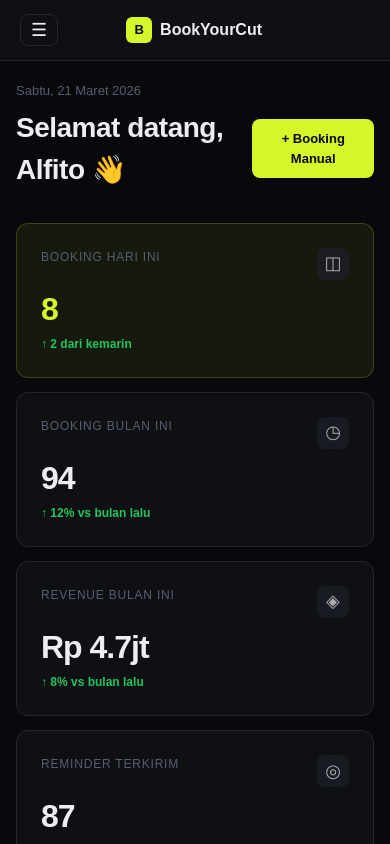
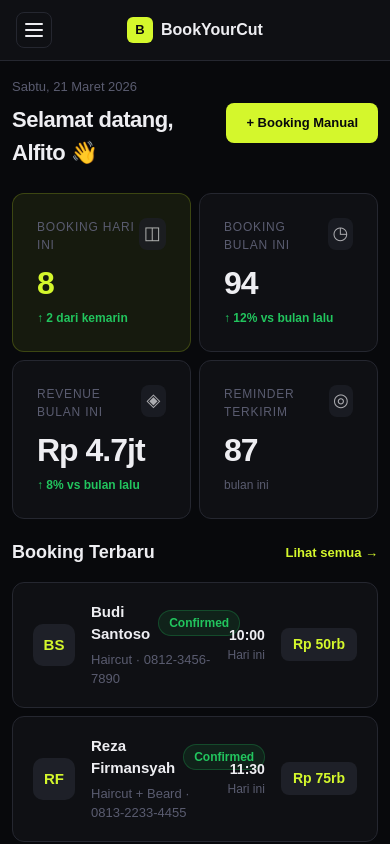
Before and after one commit to alfitof/bookyourcut, a Next.js app: page /dashboard in a window 390 px wide. Shown: the top 844 px of the page. Built offline with nearby package versions, Linux system fonts and the light colour scheme.

Commit message:
fixing responsive

```diff
--- a/app/dashboard/layout.tsx
+++ b/app/dashboard/layout.tsx
@@ -30,7 +30,7 @@ export default function DashboardLayout({
             display: "none",
             alignItems: "center",
             justifyContent: "space-between",
-            padding: "14px 20px",
+            padding: "12px 16px",
             borderBottom: "1px solid var(--border)",
             background: "var(--surface)",
             position: "sticky",
@@ -38,6 +38,7 @@ export default function DashboardLayout({
             zIndex: 50,
           }}
         >
+          {/* Hamburger button */}
           <button
             onClick={() => setSidebarOpen(true)}
             style={{
@@ -45,14 +46,51 @@ export default function DashboardLayout({
               border: "1px solid var(--border)",
               borderRadius: "var(--r-sm)",
               color: "var(--text)",
-              fontSize: "18px",
               cursor: "pointer",
-              padding: "6px 10px",
-              lineHeight: 1,
+              width: "36px",
+              height: "36px",
+              display: "flex",
+              alignItems: "center",
+              justifyContent: "center",
+              flexShrink: 0,
+              padding: 0,
             }}
           >
-            ☰
+            <svg
+              width="18"
+              height="14"
+              viewBox="0 0 18 14"
+              fill="none"
+              xmlns="http://www.w3.org/2000/svg"
+            >
+              <rect
+                x="0"
+                y="0"
+                width="18"
+                height="2"
+                rx="1"
+                fill="currentColor"
+              />
+              <rect
+                x="0"
+                y="6"
+                width="18"
+                height="2"
+                rx="1"
+                fill="currentColor"
+              />
+              <rect
+                x="0"
+                y="12"
+                width="18"
+                height="2"
+                rx="1"
+                fill="currentColor"
+              />
+            </svg>
           </button>
+
+          {/* Logo center — sama persis dengan Sidebar */}
           <div style={{ display: "flex", alignItems: "center", gap: "8px" }}>
             <div
               style={{
@@ -81,7 +119,9 @@ export default function DashboardLayout({
               BookYourCut
             </span>
           </div>
-          <div style={{ width: "40px" }} />
+
+          {/* Spacer kanan agar logo tetap center */}
+          <div style={{ width: "36px", flexShrink: 0 }} />
         </div>
 
         <main style={{ flex: 1, overflowY: "auto", overflowX: "hidden" }}>
--- a/app/dashboard/page.tsx
+++ b/app/dashboard/page.tsx
@@ -1,5 +1,5 @@
 "use client";
-import { useState } from "react";
+import { useState, useEffect } from "react";
 import Link from "next/link";
 import StatCard from "@/components/StatCard";
 import BookingCard from "@/components/BookingCard";
@@ -108,13 +108,19 @@ export default function DashboardPage() {
     time: SLOTS[0],
   });
   const [formError, setFormError] = useState("");
+  const [today, setToday] = useState(""); // kosong dulu, isi di client
 
-  const today = new Date().toLocaleDateString("id-ID", {
+  // fix hydration: date formatting hanya di client
+  useEffect(() => {
+    setToday(
+      new Date().toLocaleDateString("id-ID", {
         weekday: "long",
         year: "numeric",
         month: "long",
         day: "numeric",
-  });
+      }),
+    );
+  }, []);
 
   function handleAddBooking() {
     if (!form.name.trim() || !form.phone.trim() || !form.date) {
@@ -151,10 +157,25 @@ export default function DashboardPage() {
     setShowModal(false);
   }
 
+  function handleCloseModal() {
+    setShowModal(false);
+    setFormError("");
+    setForm({
+      name: "",
+      phone: "",
+      service: SERVICES[0],
+      date: "",
+      time: SLOTS[0],
+    });
+  }
+
   return (
-    <div style={{ padding: "36px 40px" }} className="dashboard-page">
-      {/* Header */}
-      <div className="anim-fade-up" style={{ marginBottom: "32px" }}>
+    <div className="dash-page">
+      {/* ── HEADER ── */}
+      <div className="anim-fade-up dash-header">
+        <div>
+          {/* today hanya render kalau sudah ada nilainya — hindari mismatch */}
+          {today && (
             <p
               style={{
                 color: "var(--text-muted)",
@@ -164,23 +185,9 @@ export default function DashboardPage() {
             >
               {today}
             </p>
-        <div
-          style={{
-            display: "flex",
-            justifyContent: "space-between",
-            alignItems: "center",
-          }}
-        >
-          <h1
-            style={{
-              fontFamily: "Cabinet Grotesk, sans-serif",
-              fontSize: "28px",
-              fontWeight: 900,
-              letterSpacing: "-0.5px",
-            }}
-          >
-            Selamat datang, Alfito 👋
-          </h1>
+          )}
+          <h1 className="dash-title">Selamat datang, Alfito 👋</h1>
+        </div>
         <button
           onClick={() => setShowModal(true)}
           style={{
@@ -192,23 +199,16 @@ export default function DashboardPage() {
             fontWeight: 700,
             cursor: "pointer",
             border: "none",
+            whiteSpace: "nowrap",
+            flexShrink: 0,
           }}
         >
           + Booking Manual
         </button>
       </div>
-      </div>
 
-      {/* Stats — full width 4 kolom */}
-      <div
-        className="anim-fade-up delay-1 stats-grid"
-        style={{
-          display: "grid",
-          gridTemplateColumns: "repeat(4, 1fr)",
-          gap: "14px",
-          marginBottom: "32px",
-        }}
-      >
+      {/* ── STATS ── */}
+      <div className="anim-fade-up delay-1 dash-stats">
         <StatCard
           label="Booking Hari Ini"
           value="8"
@@ -239,18 +239,10 @@ export default function DashboardPage() {
         />
       </div>
 
-      {/* Content grid */}
-      <div
-        className="dashboard-grid"
-        style={{
-          display: "grid",
-          gridTemplateColumns: "1fr 340px",
-          gap: "20px",
-          alignItems: "start",
-        }}
-      >
+      {/* ── CONTENT GRID ── */}
+      <div className="anim-fade-up delay-2 dash-grid">
         {/* Bookings list */}
-        <div className="anim-fade-up delay-2">
+        <div className="dash-bookings">
           <div
             style={{
               display: "flex",
@@ -288,10 +280,7 @@ export default function DashboardPage() {
         </div>
 
         {/* Right panels */}
-        <div
-          className="anim-fade-up delay-3"
-          style={{ display: "flex", flexDirection: "column", gap: "16px" }}
-        >
+        <div className="dash-right">
           {/* Today schedule */}
           <div
             style={{
@@ -477,7 +466,7 @@ export default function DashboardPage() {
         </div>
       </div>
 
-      {/* Modal Booking Manual */}
+      {/* ── MODAL BOOKING MANUAL ── */}
       {showModal && (
         <div
           style={{
@@ -491,7 +480,7 @@ export default function DashboardPage() {
             padding: "20px",
           }}
           onClick={(e) => {
-            if (e.target === e.currentTarget) setShowModal(false);
+            if (e.target === e.currentTarget) handleCloseModal();
           }}
         >
           <div
@@ -524,7 +513,7 @@ export default function DashboardPage() {
                 Booking Manual
               </h2>
               <button
-                onClick={() => setShowModal(false)}
+                onClick={handleCloseModal}
                 style={{
                   background: "none",
                   border: "none",
@@ -532,6 +521,7 @@ export default function DashboardPage() {
                   fontSize: "20px",
                   cursor: "pointer",
                   lineHeight: 1,
+                  padding: "2px 6px",
                 }}
               >
                 ✕
@@ -557,7 +547,6 @@ export default function DashboardPage() {
             <div
               style={{ display: "flex", flexDirection: "column", gap: "14px" }}
             >
-              {/* Nama */}
               <div>
                 <label style={modalLabelStyle}>Nama Customer *</label>
                 <input
@@ -566,9 +555,9 @@ export default function DashboardPage() {
                   value={form.name}
                   onChange={(e) => setForm({ ...form, name: e.target.value })}
                   style={modalInputStyle}
+                  autoFocus
                 />
               </div>
-              {/* Phone */}
               <div>
                 <label style={modalLabelStyle}>Nomor WhatsApp *</label>
                 <input
@@ -579,7 +568,6 @@ export default function DashboardPage() {
                   style={modalInputStyle}
                 />
               </div>
-              {/* Service */}
               <div>
                 <label style={modalLabelStyle}>Layanan</label>
                 <select
@@ -594,7 +582,6 @@ export default function DashboardPage() {
                   ))}
                 </select>
               </div>
-              {/* Date & Time */}
               <div
                 style={{
                   display: "grid",
@@ -608,6 +595,7 @@ export default function DashboardPage() {
                     type="date"
                     value={form.date}
                     onChange={(e) => setForm({ ...form, date: e.target.value })}
+                    className="date-input-light"
                     style={modalInputStyle}
                   />
                 </div>
@@ -628,7 +616,7 @@ export default function DashboardPage() {
 
             <div style={{ display: "flex", gap: "10px", marginTop: "24px" }}>
               <button
-                onClick={() => setShowModal(false)}
+                onClick={handleCloseModal}
                 style={{
                   flex: 1,
                   padding: "11px",
@@ -639,6 +627,7 @@ export default function DashboardPage() {
                   fontSize: "14px",
                   fontWeight: 500,
                   cursor: "pointer",
+                  fontFamily: "inherit",
                 }}
               >
                 Batal
@@ -655,6 +644,7 @@ export default function DashboardPage() {
                   fontSize: "14px",
                   fontWeight: 700,
                   cursor: "pointer",
+                  fontFamily: "inherit",
                 }}
               >
                 ✓ Simpan Booking
@@ -665,23 +655,77 @@ export default function DashboardPage() {
       )}
 
       <style>{`
-        @media (max-width: 1024px) {
-          .dashboard-grid {
-            grid-template-columns: 1fr !important;
+        .dash-page {
+          padding: 36px 40px;
+          box-sizing: border-box;
+          width: 100%;
         }
+        .dash-header {
+          display: flex;
+          justify-content: space-between;
+          align-items: flex-start;
+          margin-bottom: 32px;
+          gap: 12px;
+        }
+        .dash-title {
+          font-family: 'Cabinet Grotesk', sans-serif;
+          font-size: 28px;
+          font-weight: 900;
+          letter-spacing: -0.5px;
+        }
+        .dash-stats {
+          display: grid;
+          grid-template-columns: repeat(4, 1fr);
+          gap: 14px;
+          margin-bottom: 28px;
+          width: 100%;
+          box-sizing: border-box;
+        }
+        .dash-grid {
+          display: grid;
+          grid-template-columns: 1fr 340px;
+          gap: 20px;
+          align-items: start;
+          width: 100%;
+          box-sizing: border-box;
+        }
+        .dash-bookings {
+          min-width: 0;
+        }
+        .dash-right {
+          display: flex;
+          flex-direction: column;
+          gap: 16px;
+          min-width: 0;
+        }
+        .date-input-light::-webkit-calendar-picker-indicator {
+          filter: invert(1) brightness(2);
+          cursor: pointer;
+          opacity: 0.7;
+        }
+        .date-input-light::-webkit-calendar-picker-indicator:hover {
+          opacity: 1;
+        }
+
+        @media (max-width: 1100px) {
+          .dash-grid { grid-template-columns: 1fr 300px; }
+        }
+        @media (max-width: 900px) {
+          .dash-grid  { grid-template-columns: 1fr; }
+          .dash-stats { grid-template-columns: repeat(2, 1fr); }
         }
         @media (max-width: 768px) {
-          .dashboard-page {
-            padding: 20px 16px !important;
-          }
-          .stats-grid {
-            grid-template-columns: repeat(2, 1fr) !important;
-          }
+          .dash-page    { padding: 20px 16px; }
+          .dash-title   { font-size: 22px; }
+          .dash-header  { align-items: center; margin-bottom: 24px; }
+          .dash-stats   { grid-template-columns: repeat(2, 1fr); gap: 10px; margin-bottom: 20px; }
+          .dash-grid    { grid-template-columns: 1fr; gap: 16px; }
+          .dash-bookings { width: 100%; box-sizing: border-box; overflow: hidden; }
+          .dash-right   { width: 100%; box-sizing: border-box; }
         }
         @media (max-width: 480px) {
-          .stats-grid {
-            grid-template-columns: 1fr !important;
-          }
+          .dash-page  { padding: 16px 12px; }
+          .dash-stats { grid-template-columns: repeat(2, 1fr); gap: 8px; }
         }
       `}</style>
     </div>
@@ -708,4 +752,5 @@ const modalInputStyle: React.CSSProperties = {
   fontSize: "14px",
   outline: "none",
   fontFamily: "inherit",
+  boxSizing: "border-box",
 };
--- a/app/page.tsx
+++ b/app/page.tsx
@@ -124,7 +124,7 @@ export default function LandingPage() {
               flexShrink: 0,
             }}
           >
-            S
+            B
           </div>
           <span
             style={{
@@ -472,7 +472,7 @@ export default function LandingPage() {
               color: "#08090c",
             }}
           >
-            S
+            B
           </div>
           <span
             style={{
--- a/components/Sidebar.tsx
+++ b/components/Sidebar.tsx
@@ -89,7 +89,7 @@ export default function Sidebar({
                 color: "#08090c",
               }}
             >
-              B
+              S
             </div>
             <span
               style={{
@@ -98,7 +98,7 @@ export default function Sidebar({
                 fontSize: "18px",
               }}
             >
-              BookYourCut
+              SlotIn
             </span>
           </div>
 
```
Lines whose indentation alone changed are shown as unchanged.
